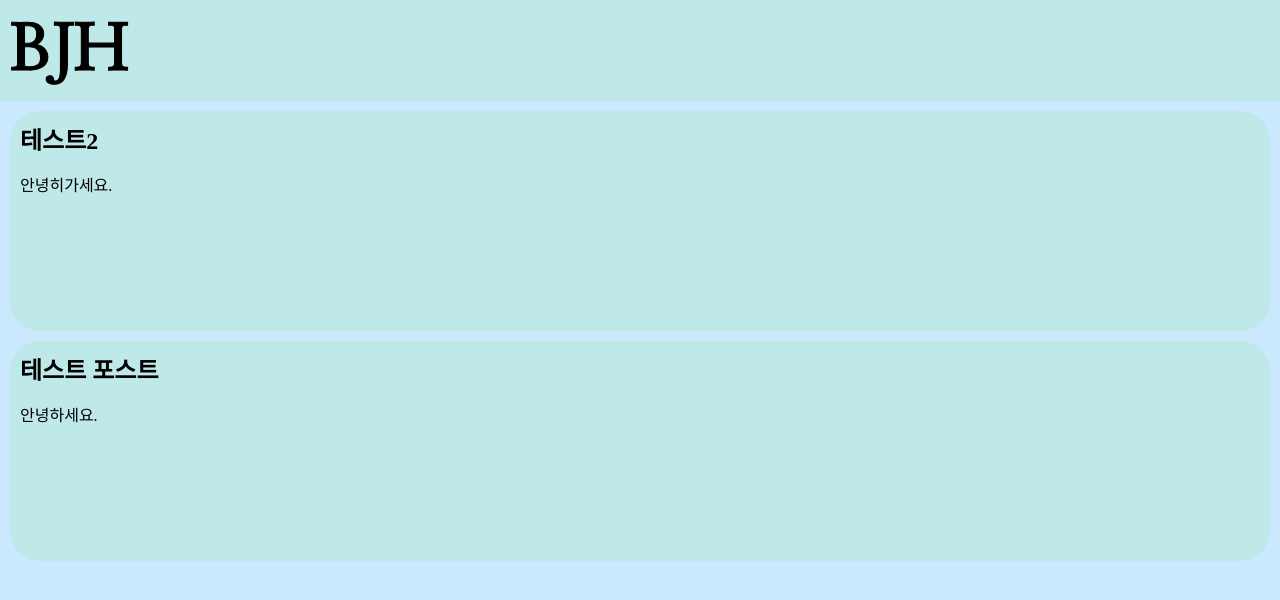
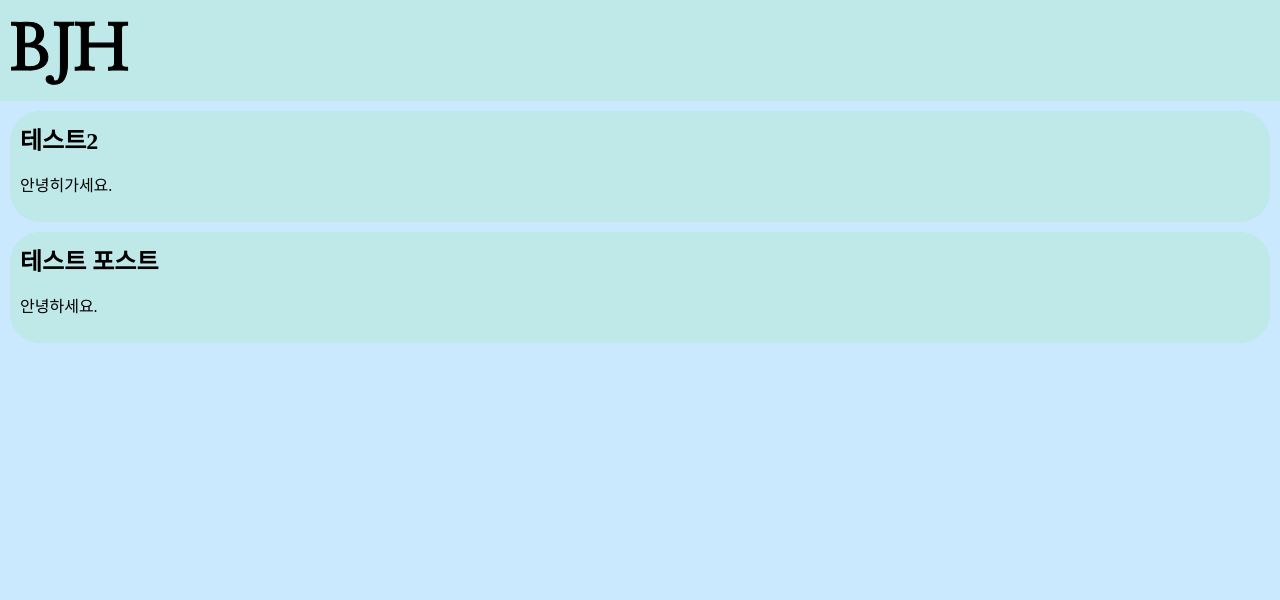
Before and after one commit to jxheum/jxheum.github.io, a Jekyll site: the page built from index.html, in a window 1280 px wide. Shown: the top 600 px of the page. Built offline with Jekyll 4.4.1, drawn with Linux system fonts in a browser that asks for light colours; the list of posts is cut into pages by our own code.

Commit message:
포스트 카드 높이 수정

```diff
--- a/_includes/head.html
+++ b/_includes/head.html
@@ -102,14 +102,13 @@
             padding: 10px;
             margin-left: 10px;
             border-radius: 30px;
-            height: 200px;
             float:left;
             transition-duration: 500ms;
             z-index: 999;
         }
         .post_card h2 {margin: 0px;}
-        .post_card:hover {width: calc(100% - 35px);margin-left: 7.5px;height: 205px;}
-        .post_card:active {width: calc(100% - 30px);margin-left: 5px;height: 210px;}
+        .post_card:hover {width: calc(100% - 35px);margin-left: 7.5px;height:calc(auto + 5px);}
+        .post_card:active {width: calc(100% - 30px);margin-left: 5px;height: calc(auto + 10px);}
 
         .posttitle, .postexcerpt {transition-duration: 500ms;}
 
--- a/index.html
+++ b/index.html
@@ -1,6 +1,7 @@
 ---
 layout: default
 ---
+
 {% for post in paginator.posts %}
         <div class="post_card" onclick="openpost('{{ post.url }}')" id="card_{{ post.url }}">
             <h2 class="posttitle" id="posttitle_{{ post.url }}">{{ post.title }}</h2>
@@ -53,7 +54,7 @@ layout: default
                 card = document.getElementById("card_" + url);
                 card.style.position = "";
                 card.style.width = "";
-                card.style.height = "200px";
+                card.style.height = "";
                 card.style.top = ""
                 card.style.marginTop = ""
                 card.style.marginLeft = ""
```
